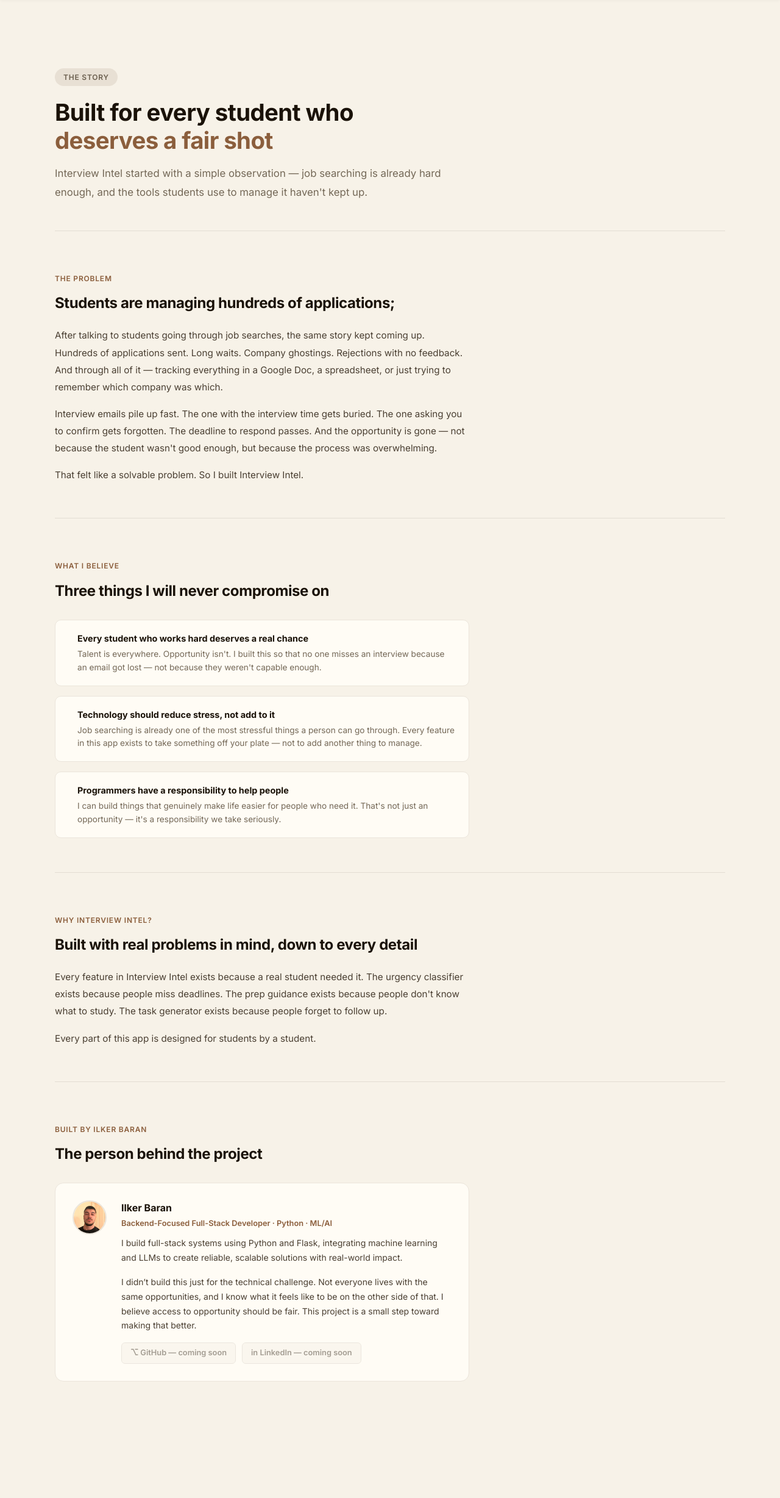
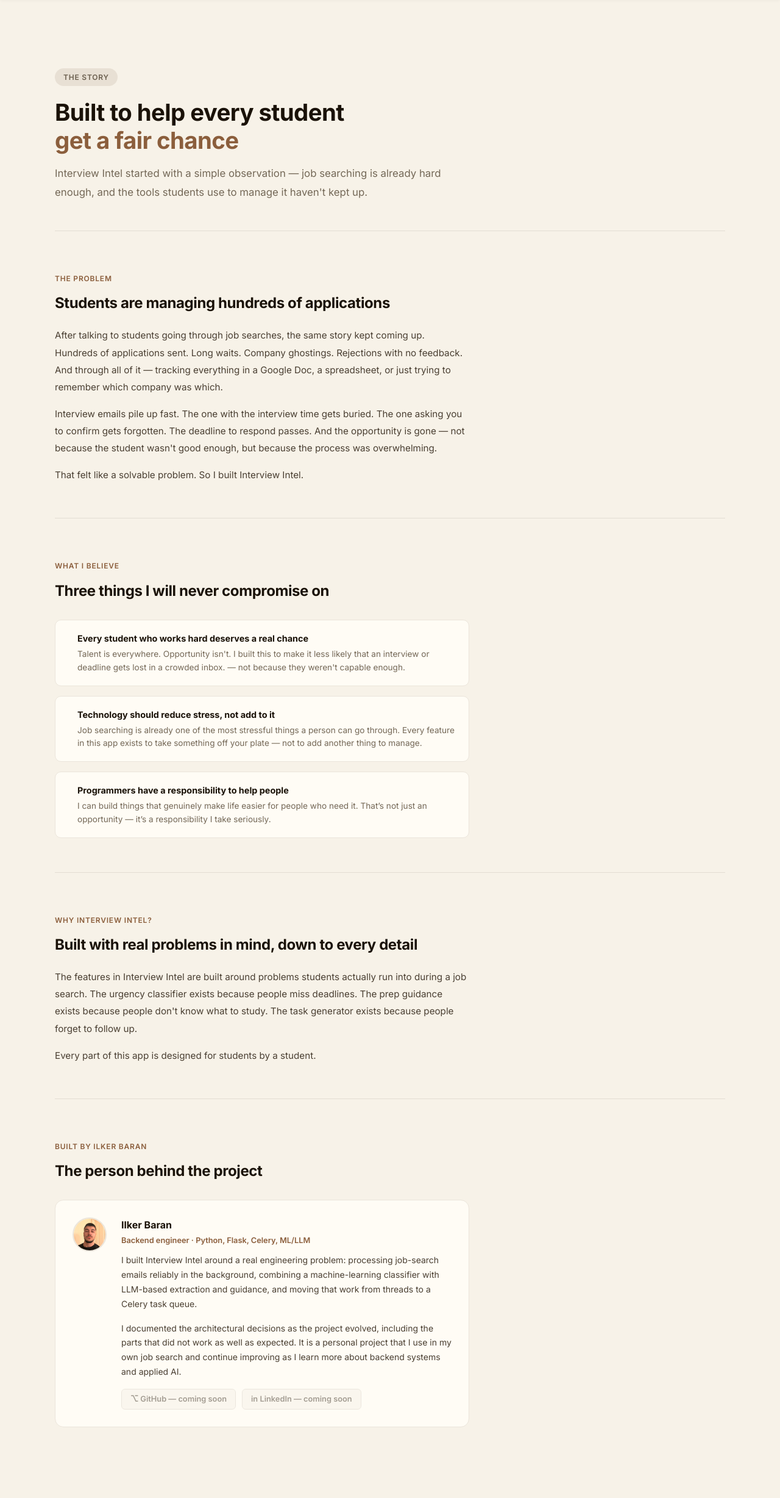
Before and after one commit to IlkerBaran/interview-intel, a Flask app: page /about in a window 1280 px wide. Shown: the part 69-2525 px from the top of the page at 61% size. Before the commit the page ends 2334 px from the top, so only its background shows below. Run offline with Flask 3, Linux system fonts and the light colour scheme; parts of the project's set-up code (start-up, migrations or seed data) failed here and were passed over.

Commit message:
chore(ui): improve UI wording and clarity

```diff
--- a/app/templates/demo/index.html
+++ b/app/templates/demo/index.html
@@ -76,7 +76,7 @@
             <a class="demo-card" href="{{ url_for('demo.show', slug=sample.slug) }}">
                 <span class="demo-card-label">{{ sample.label }}</span>
                 <span class="demo-card-caption">{{ sample.caption }}</span>
-                <span class="demo-card-go">Replay this analysis →</span>
+                <span class="demo-card-go">View analysis →</span>
             </a>
         {% endfor %}
     </div>
--- a/app/templates/demo/show.html
+++ b/app/templates/demo/show.html
@@ -65,7 +65,7 @@
            never a gate before it. #}
         <div class="demo-cta">
             <p class="demo-cta-text">
-                This is one saved example, replayed. To run your own email through the
+                This is a saved example. To run your own email through the
                 pipeline, <a href="{{ url_for('auth.register') }}">create an account</a> —
                 it's free and takes a minute.
             </p>
@@ -81,8 +81,8 @@
                                   reload_url=reload_url) }}
 
         <p class="demo-replay-note">
-            Replaying a saved run. A real analysis takes 10–15 seconds on the queue;
-            this one is already finished, so the wait is short.
+            This is a saved analysis. Live analyses usually take 10–15 seconds,
+            but this result is already complete, so you’ll see it sooner.
         </p>
 
         {# Shown while waiting so the page is not blank — this is the input the saved
--- a/app/templates/main/about.html
+++ b/app/templates/main/about.html
@@ -13,7 +13,7 @@
     <!-- ── PAGE HEADER ── -->
     <div class="about-hero">
         <p class="about-tag">The story</p>
-        <h1 class="about-title">Built for every student who<br><span>deserves a fair shot</span></h1>
+        <h1 class="about-title">Built to help every student<br><span>get a fair chance</span></h1>
         <p class="about-lead">
             Interview Intel started with a simple observation — job searching is already hard enough,
             and the tools students use to manage it haven't kept up.
@@ -25,7 +25,7 @@
     <!-- ── WHY I BUILT THIS ── -->
     <div class="about-section">
         <p class="about-section-label">The problem</p>
-        <h2 class="about-section-title">Students are managing hundreds of applications;</h2>
+        <h2 class="about-section-title">Students are managing hundreds of applications</h2>
 
         <p class="about-text">
             After talking to students going through job searches, the same story kept coming up.
@@ -60,8 +60,9 @@
                 <div>
                     <p class="value-title">Every student who works hard deserves a real chance</p>
                     <p class="value-desc">
-                        Talent is everywhere. Opportunity isn't. I built this so that no one misses
-                        an interview because an email got lost — not because they weren't capable enough.
+                        Talent is everywhere. Opportunity isn't. I built this to make it less likely
+                        that an interview or deadline gets lost in a crowded inbox. — not because they
+                        weren't capable enough.
                     </p>
                 </div>
             </div>
@@ -84,7 +85,7 @@
                     <p class="value-title">Programmers have a responsibility to help people</p>
                     <p class="value-desc">
                         I can build things that genuinely make life easier for people who need it.
-                        That's not just an opportunity — it's a responsibility we take seriously.
+                        That’s not just an opportunity — it’s a responsibility I take seriously.
                     </p>
                 </div>
             </div>
@@ -100,7 +101,8 @@
         <h2 class="about-section-title">Built with real problems in mind, down to every detail</h2>
 
         <p class="about-text">
-            Every feature in Interview Intel exists because a real student needed it.
+            The features in Interview Intel are built around problems students
+            actually run into during a job search.
             The urgency classifier exists because people miss deadlines.
             The prep guidance exists because people don't know what to study.
             The task generator exists because people forget to follow up.
@@ -126,16 +128,16 @@
 
             <div class="builder-info">
                 <p class="builder-name">Ilker Baran</p>
-                <p class="builder-role">Backend-Focused Full-Stack Developer · Python · ML/AI</p>
+                <p class="builder-role">Backend engineer · Python, Flask, Celery, ML/LLM</p>
                 <p class="builder-bio">
-                    I build full-stack systems using Python and Flask, integrating machine learning
-                    and LLMs to create reliable, scalable solutions with real-world impact.
+                    I built Interview Intel around a real engineering problem: processing job-search emails
+                    reliably in the background, combining a machine-learning classifier with LLM-based
+                    extraction and guidance, and moving that work from threads to a Celery task queue.
                 </p>
                 <p class="builder-bio">
-                    I didn’t build this just for the technical challenge.
-                    Not everyone lives with the same opportunities, and I know what it feels like to be on the other side of that.
-                    I believe access to opportunity should be fair.
-                    This project is a small step toward making that better.
+                    I documented the architectural decisions as the project evolved, including the parts
+                    that did not work as well as expected. It is a personal project that I use in my own
+                    job search and continue improving as I learn more about backend systems and applied AI.
                 </p>
 
                 <div class="builder-links">
```
Also changed, not shown: app/templates/main/home.html (+9 -4 lines).
